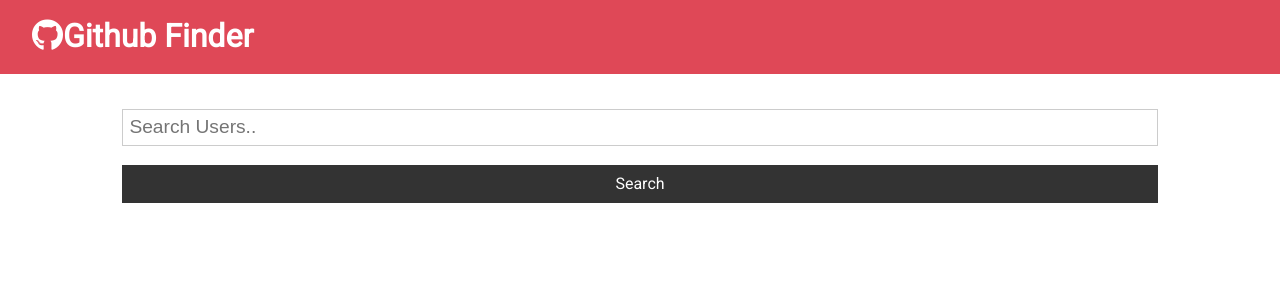
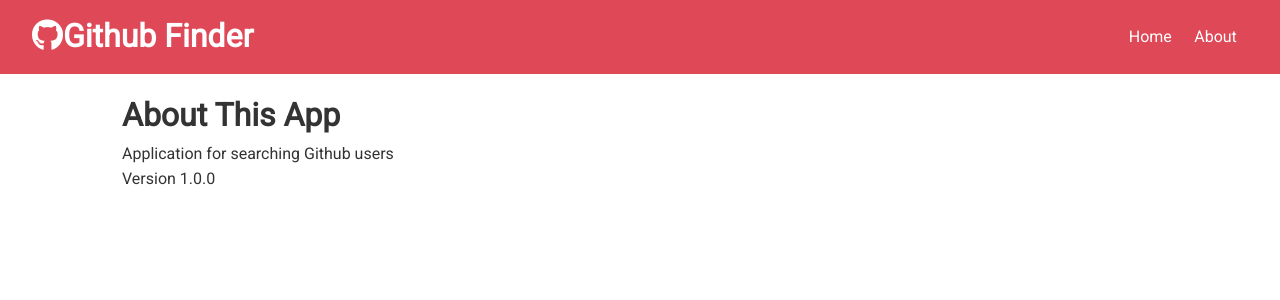
Before and after one commit to wahid2272/github-user-finder, a React (Create React App) app: page /about in a window 1280 px wide. Shown: the top 300 px of the page. Built offline with nearby package versions, Linux system fonts and the light colour scheme.

Commit message:
React Router added

```diff
--- a/package.json
+++ b/package.json
@@ -12,6 +12,7 @@
     "axios": "^0.21.1",
     "react": "^17.0.1",
     "react-dom": "^17.0.1",
+    "react-router-dom": "^5.2.0",
     "react-scripts": "4.0.1",
     "web-vitals": "^0.2.4"
   },
--- a/src/App.js
+++ b/src/App.js
@@ -1,16 +1,18 @@
 import axios from "axios";
 import React, { Component } from "react";
+import { BrowserRouter as Router, Switch, Route } from "react-router-dom";
 import "./App.css";
+import Alert from "./components/Alert";
 import AllUsers from "./components/AllUsers";
 import Navbar from "./components/Navbar";
 import SearchBar from "./components/SearchBar";
-import Alert from './components/Alert';
+import About from './components/About';
 
 class App extends Component {
   state = {
     users: [],
     loading: false,
-    alert: null
+    alert: null,
   };
 
   searchUsers = async (text) => {
@@ -26,19 +28,26 @@
   clearUsers = () => this.setState({ users: [], loading: false });
 
   setAlert = (msg, type) => {
-    this.setState({ alert: {msg, type }});
+    this.setState({ alert: { msg, type } });
 
-    setTimeout(() => this.setState({ alert: null }), 3000)
-  }
+    setTimeout(() => this.setState({ alert: null }), 3000);
+  };
 
   render() {
     const { users, loading } = this.state;
 
     return (
+      <Router>
         <div className="App">
           <Navbar />
           <div className="container">
-          <Alert alert={this.state.alert}/>
+            <Alert alert={this.state.alert} />
+            <Switch>
+              <Route
+                exact
+                path="/"
+                render={(props) => (
+                  <div>
                     <SearchBar
                       searchUsers={this.searchUsers}
                       clearUsers={this.clearUsers}
@@ -47,7 +56,13 @@
                     />
                     <AllUsers loading={loading} users={users} />
                   </div>
+                )}
+              />
+              <Route exact path='/about' component={About}/>
+            </Switch>
           </div>
+        </div>
+      </Router>
     );
   }
 }
--- /dev/null
+++ b/src/components/About.js
@@ -0,0 +1,13 @@
+import React from 'react';
+
+const About = () => {
+  return (
+    <div>
+      <h1>About This App</h1>
+      <p>Application for searching Github users</p>
+      <p>Version 1.0.0</p>
+    </div>
+  );
+};
+
+export default About;
--- a/src/components/Navbar.js
+++ b/src/components/Navbar.js
@@ -1,5 +1,6 @@
 import React from 'react';
 import PropTypes from 'prop-types';
+import { Link } from 'react-router-dom';
 
 
 const Navbar = ({ icon, title }) => {
@@ -9,7 +10,14 @@
           <i className={icon}></i>
           {title}
         </h1>
-
+        <ul>
+          <li>
+            <Link to='/'>Home</Link>
+          </li>
+          <li>
+            <Link to='/about'>About</Link>
+          </li>
+        </ul>
       </div>
     );
   }
```
Also changed, not shown: 2 other files (tests, documents, lock files or other folders). Lines whose indentation alone changed are shown as unchanged.
